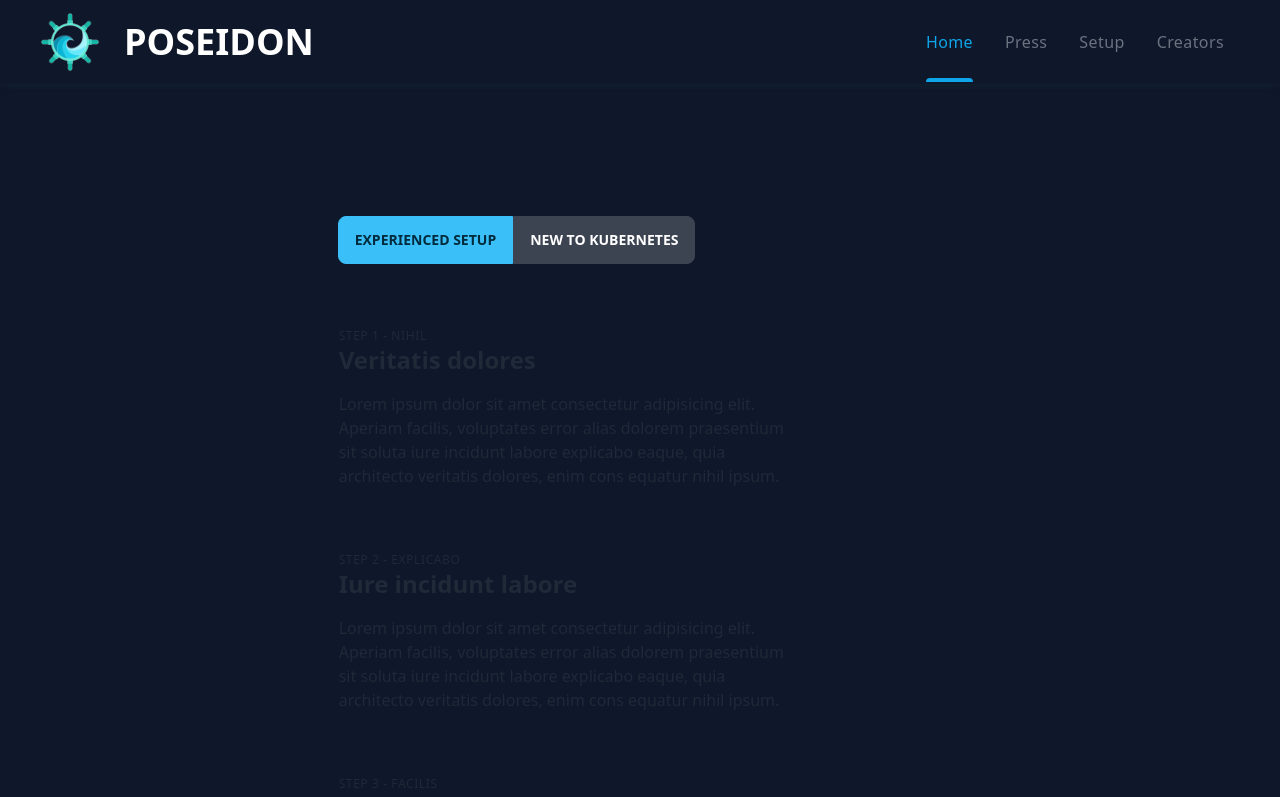
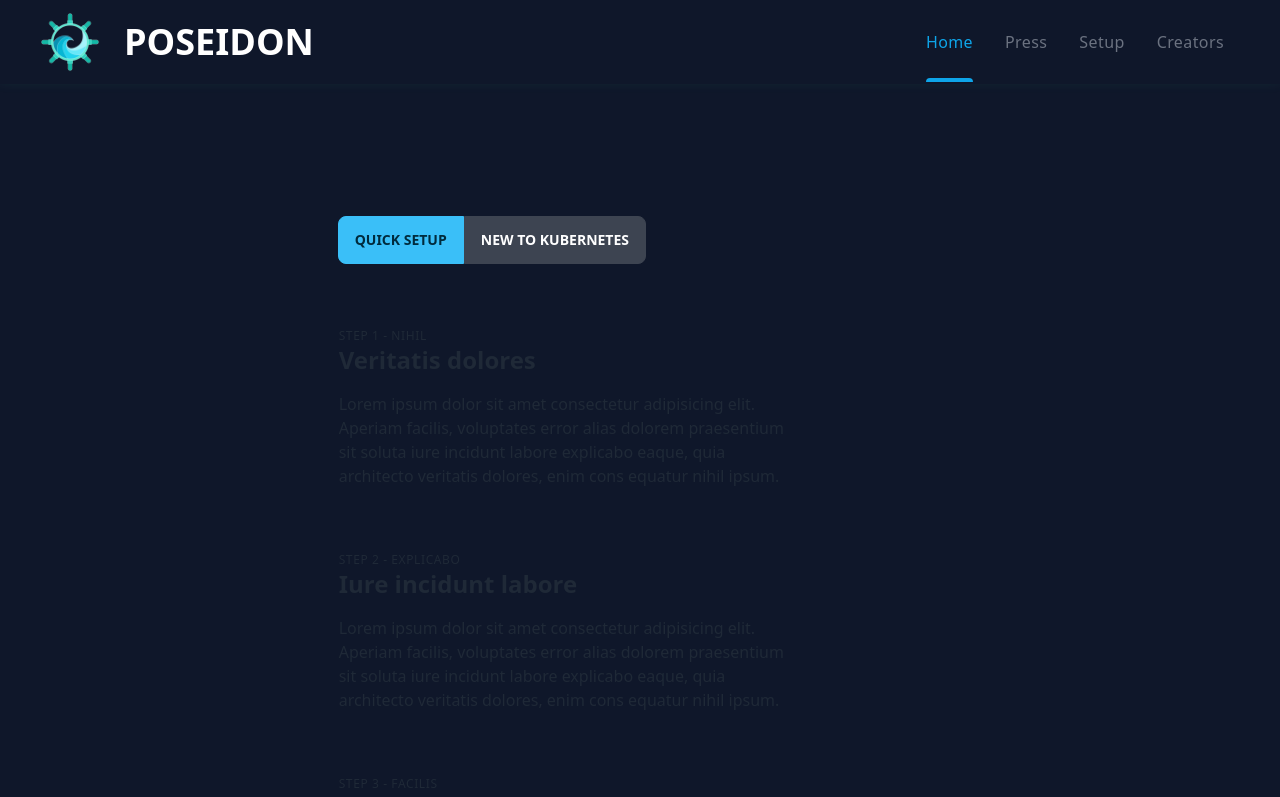
Before and after one commit to alyagraf/poseidon-site, a Next.js app: page /setup in a window 1280 px wide. Shown: the top 797 px of the page. Built offline with nearby package versions, Linux system fonts and the light colour scheme; what tw-elements would draw is missing.

Commit message:
made changes in alignment

```diff
--- a/package.json
+++ b/package.json
@@ -21,6 +21,7 @@
     "next": "13.1.6",
     "react": "18.2.0",
     "react-dom": "18.2.0",
+    "react-router-dom": "^6.8.1",
     "tw-elements": "^1.0.0-alpha13",
     "typescript": "4.9.5"
   },
--- a/src/app/components/btn-toggle.tsx
+++ b/src/app/components/btn-toggle.tsx
@@ -2,7 +2,7 @@ export default function BtnToggle() {
     return (
       <>
       <div className="btn-group">
-        <button className="btn btn-info">Experienced Setup</button>
+        <button className="btn btn-info">Quick Setup</button>
         <button className="btn">New to Kubernetes</button>
       </div>
       </>
--- a/src/app/navbar.tsx
+++ b/src/app/navbar.tsx
@@ -1,6 +1,7 @@
 import Link from "next/link";
 import Image from "next/image";
 import LogoPNG from "../../public/LogoPNG.png";
+
 
 export default function NavBar() {
   return (
@@ -73,7 +74,7 @@ export default function NavBar() {
                           <Link href="/press" className="block md:px-4 group">
                             <div
                               className="relative group
-                                                            before:absolute before:-bottom-2 md:before:-bottom-7 before:w-full before:h-0.5 before:origin-left before:mt-auto before:rounded-full before:bg-sky-500 before:transition before:scale-x-0 group-hover:before:scale-x-100">
+                                                            before:absolute before:-bottom-2 md:before:-bottom-7 before:w-full before:h-0.5 before:origin-left before:mt-auto before:rounded-full before:bg-sky-500 before:transition before:scale-x-0 group-hover:before:scale-x-100 ">
                               <span className="group-hover:text-sky-500">
                                 Press
                               </span>
```
Also changed, not shown: 1 other file (tests, documents, lock files or other folders).
